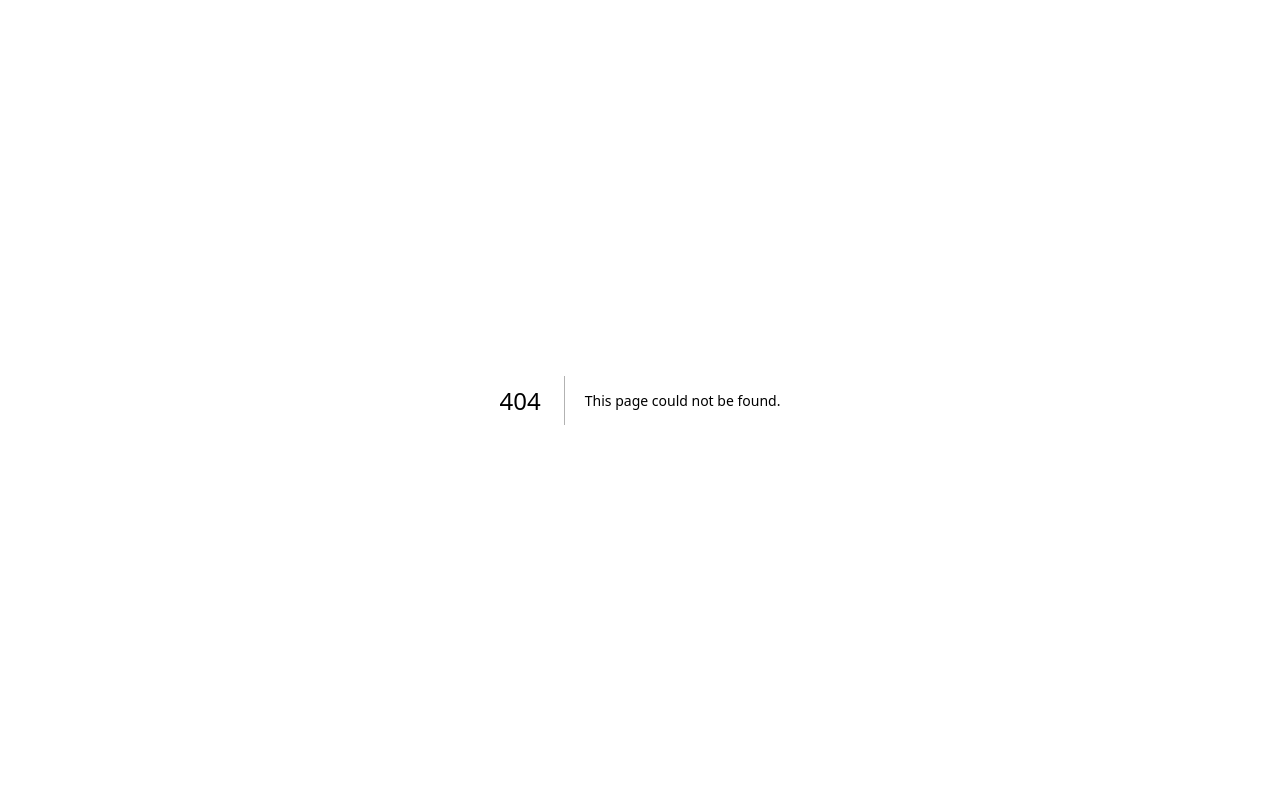
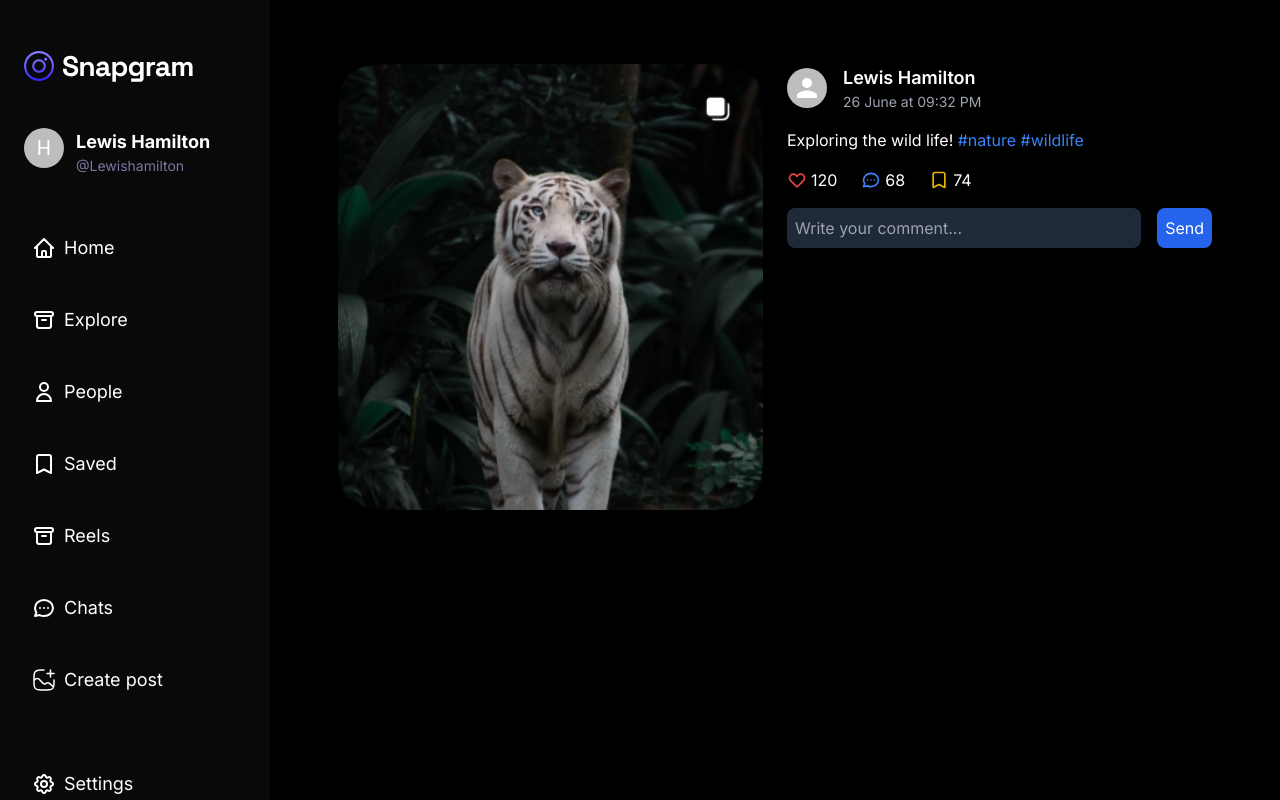
Before and after one commit to Trungkien2/luanVanFE, a Next.js app: page /post-detail/1 in a window 1280 px wide. Before the commit this address had no page. Built offline with nearby package versions, Linux system fonts and the light colour scheme.

Commit message:
FEAT; ui page

```diff
--- a/package.json
+++ b/package.json
@@ -15,6 +15,7 @@
     "@mui/material": "^6.1.4",
     "axios": "^1.7.7",
     "cookie": "^1.0.1",
+    "heroicon": "^0.0.2",
     "next": "14.2.12",
     "query-string": "^9.1.1",
     "react": "^18",
--- /dev/null
+++ b/src/app/(Main)/post-detail/[id]/_components/PostDetail.tsx
@@ -0,0 +1,62 @@
+import Image from "next/image";
+import { HeartIcon, ChatIcon, BookmarkIcon } from "@heroicons/react/outline";
+import { ExploreCardPost } from "@/app/assets";
+import { Avatar } from "@mui/material";
+
+const PostDetail = () => {
+  return (
+    <div className="flex flex-col md:flex-row gap-6 p-4">
+      {/* Image Section */}
+      <div className="w-full md:w-1/2">
+        <Image
+          src={ExploreCardPost}
+          alt="Post Image"
+          width={500}
+          height={500}
+          className="rounded-lg object-cover"
+        />
+      </div>
+
+      {/* Post Content */}
+      <div className="w-full md:w-1/2">
+        <div className="flex items-center gap-4 mb-4">
+          <Avatar />
+          <div>
+            <h3 className="text-lg font-semibold">Lewis Hamilton</h3>
+            <p className="text-sm text-gray-400">26 June at 09:32 PM</p>
+          </div>
+        </div>
+        <p className="mb-4">
+          Exploring the wild life!{" "}
+          <span className="text-blue-500">#nature #wildlife</span>
+        </p>
+        <div className="flex gap-6 mb-4">
+          <div className="flex items-center gap-1">
+            <HeartIcon className="w-5 h-5 text-red-500" />
+            <span>120</span>
+          </div>
+          <div className="flex items-center gap-1">
+            <ChatIcon className="w-5 h-5 text-blue-500" />
+            <span>68</span>
+          </div>
+          <div className="flex items-center gap-1">
+            <BookmarkIcon className="w-5 h-5 text-yellow-500" />
+            <span>74</span>
+          </div>
+        </div>
+
+        {/* Comment Input */}
+        <div className="flex items-center gap-4">
+          <input
+            type="text"
+            placeholder="Write your comment..."
+            className="w-full p-2 bg-gray-800 rounded-lg text-white"
+          />
+          <button className="p-2 bg-blue-600 rounded-lg">Send</button>
+        </div>
+      </div>
+    </div>
+  );
+};
+
+export default PostDetail;
--- /dev/null
+++ b/src/app/(Main)/post-detail/[id]/page.tsx
@@ -0,0 +1,12 @@
+import React from "react";
+import PostDetail from "./_components/PostDetail";
+
+const page = () => {
+  return (
+    <div>
+      <PostDetail />
+    </div>
+  );
+};
+
+export default page;
```
Also changed, not shown: 1 other file (tests, documents, lock files or other folders).
